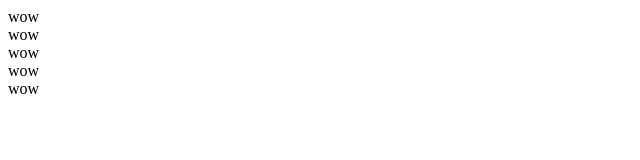
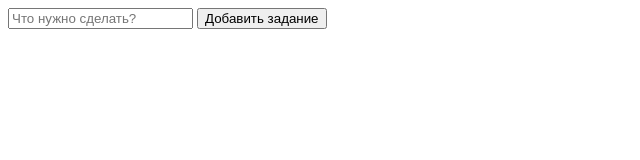
Before and after one commit to nikit4titov/todo-list-vanilla-js, a plain HTML site: page index.html in a window 1280 px wide. Shown: the whole page, without its empty margins (0-640 px from the left). Drawn offline with Linux system fonts and the light colour scheme.

Commit message:
adding & deleting todo, saving todos to local storage

```diff
--- a/index.html
+++ b/index.html
@@ -6,30 +6,54 @@
 </head>
 <body>
 <div id="app">
+  <form onsubmit="return false;">
+    <input id="new-todo" placeholder="Что нужно сделать?"/>
+    <button id="add-todo" onclick="addTodo()">Добавить задание</button>
+  </form>
   <div id="todos"></div>
 </div>
 <script>
-    const renderTodos = () => {
-      const todosEl = document.getElementById("todos");
-      todosEl.innerHTML = "";
-      for (const todo of todos) {
-        const todoEl = document.createElement("div");
-        todoEl.innerHTML = todo.title;
-        todosEl.appendChild(todoEl);
-      }
-    };
-
-    const todos = new Proxy([], {
+  let todos = JSON.parse(localStorage.getItem("todos")) || [];
+  todos = new Proxy(todos, {
     set(target, p, value, receiver) {
       Reflect.set(...arguments);
+      localStorage.setItem("todos", JSON.stringify(target));
       renderTodos();
       return true;
     }
   });
+  window.onload = renderTodos;
 
-    setInterval(() => {
-      todos.push({ title: "wow" });
-    }, 1000);
+  function renderTodos() {
+    const todosEl = document.getElementById("todos");
+    todosEl.innerHTML = "";
+    for (const todo of todos) {
+      const delBtn = document.createElement("button");
+      delBtn.innerHTML = "Delete";
+      delBtn.onclick = () => deleteTodo(todo.id);
+      const todoEl = document.createElement("div");
+      todoEl.innerHTML = todo.title;
+      todoEl.appendChild(delBtn);
+      todosEl.appendChild(todoEl);
+    }
+  }
+
+  function addTodo() {
+    const newTodoEl = document.getElementById("new-todo");
+    if (!newTodoEl.value.trim()) return;
+    todos.push({
+      id: Date.now(),
+      title: newTodoEl.value
+    });
+    newTodoEl.value = "";
+  }
+
+  function deleteTodo(idToRemove) {
+    const indexToRemove = todos.findIndex(todo => todo.id === idToRemove);
+    if (indexToRemove !== -1) {
+      todos.splice(indexToRemove, 1);
+    }
+  }
 </script>
 </body>
 </html>
```
Lines whose indentation alone changed are shown as unchanged.
